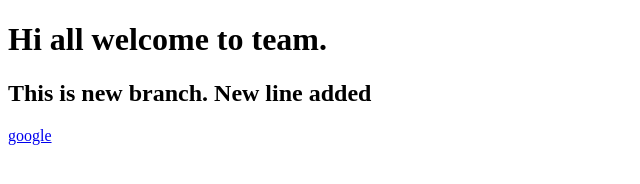
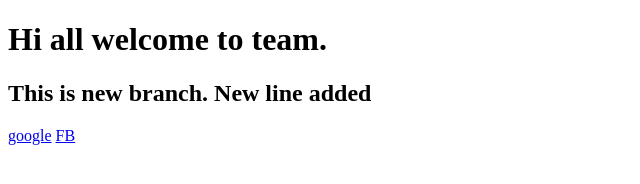
Before and after one commit to BharathKanagala/sample, a plain HTML site: page index.html in a window 1280 px wide. Shown: the full height of the page, 0-640 px from the left. Drawn offline with Linux system fonts and the light colour scheme.

Commit message:
Adding facebook link

```diff
--- a/index.html
+++ b/index.html
@@ -14,6 +14,7 @@
     New line added
 </h2>
 <a href="www.google.com">google</a>
+<a href="www.facebook.com">FB</a>
 </body>
 
 </html>
```
